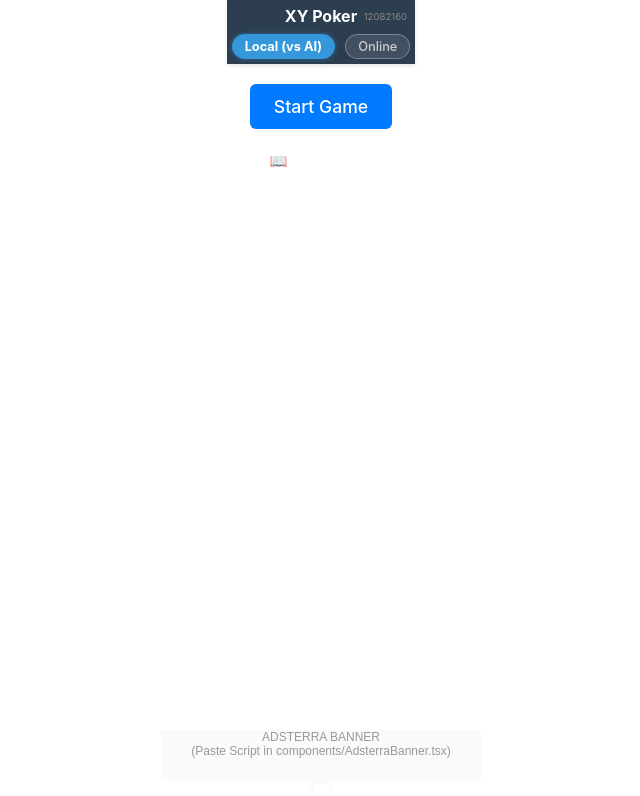
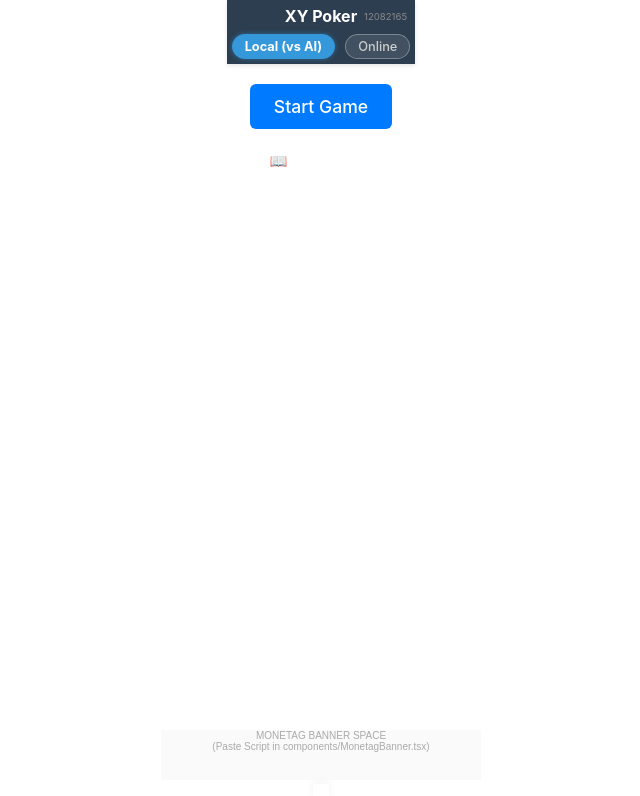
Before and after one commit to sotwat/xy-poker, a React (Vite) app: page / in a window 1280 px wide. Shown: the top 796 px of the page, without its empty margins (319-959 px from the left). Built offline with nearby package versions, Linux system fonts and the light colour scheme; no server answers.

Commit message:
feat: switch to monetag integration (v12082165)

```diff
--- a/src/App.tsx
+++ b/src/App.tsx
@@ -13,7 +13,7 @@ import { DiceRollOverlay } from './components/DiceRollOverlay';
 import { RulesModal } from './components/RulesModal';
 import { TurnTimer } from './components/TurnTimer';
 import { AuthModal } from './components/AuthModal';
-import AdsterraBanner from './components/AdsterraBanner';
+import MonetagBanner from './components/MonetagBanner';
 import { socket, connectSocket } from './logic/online';
 import { supabase } from './supabase';
 import './App.css';
@@ -679,7 +679,7 @@ function App() {
       <header className={`app-header ${(phase === 'playing' || phase === 'scoring') ? 'battle-mode' : ''}`}>
         <div className="header-title-row">
           <h1>XY Poker</h1>
-          {showVersion && <span className="version">12082160</span>}
+          {showVersion && <span className="version">12082165</span>}
         </div>
 
         {/* Auth Button (Top Right) */}
@@ -823,7 +823,7 @@ function App() {
                     {/* Ad Banner for Local Mode Setup */}
                     {mode === 'local' && phase === 'setup' && (
                       <div style={{ position: 'absolute', bottom: '20px', width: '100%', display: 'flex', justifyContent: 'center' }}>
-                        <AdsterraBanner width={320} height={50} />
+                        <MonetagBanner width={320} height={50} />
                       </div>
                     )}
                   </div>
--- a/src/components/AdsterraBanner.tsx
+++ /dev/null
@@ -1,70 +0,0 @@
-import React, { useEffect, useRef } from 'react';
-
-interface AdsterraBannerProps {
-    width?: number;
-    height?: number;
-}
-
-const AdsterraBanner: React.FC<AdsterraBannerProps> = ({ width = 728, height = 90 }) => {
-    const containerRef = useRef<HTMLDivElement>(null);
-
-    useEffect(() => {
-        const container = containerRef.current;
-        if (!container) return;
-
-        // Clear previous
-        container.innerHTML = '';
-
-        // Create an iframe to sandbox the ad script (which might use document.write)
-        const iframe = document.createElement('iframe');
-        iframe.width = `${width}`;
-        iframe.height = `${height}`;
-        iframe.style.border = 'none';
-        iframe.style.overflow = 'hidden';
-        iframe.scrolling = 'no';
-
-        container.appendChild(iframe);
-
-        // Write the ad script into the iframe
-        const doc = iframe.contentWindow?.document;
-        if (doc) {
-            doc.open();
-            doc.write(`
-                <!DOCTYPE html>
-                <html>
-                <head>
-                    <style>body { margin: 0; display: flex; justify-content: center; align-items: center; background: #fafafa; }</style>
-                </head>
-                <body>
-                    <!-- PASTE YOUR ADSTERRA SCRIPT HERE -->
-                    <div style="color: #999; font-family: sans-serif; font-size: 12px; text-align: center;">
-                        ADSTERRA BANNER<br>
-                        (Paste Script in components/AdsterraBanner.tsx)
-                    </div>
-
-                    <!-- Example Script Format: -->
-                    <!--
-                    <script type="text/javascript">
-                        atOptions = {
-                            'key' : 'YOUR_KEY',
-                            'format' : 'iframe',
-                            'height' : ${height},
-                            'width' : ${width},
-                            'params' : {}
-                        };
-                    </script>
-                    <script type="text/javascript" src="//www.highperformanceformat.com/YOUR_KEY/invoke.js"></script>
-                    -->
-                </body>
-                </html>
-            `);
-            doc.close();
-        }
-    }, [width, height]);
-
-    return (
-        <div ref={containerRef} style={{ width: width, height: height, margin: '0 auto' }} />
-    );
-};
-
-export default AdsterraBanner;
--- /dev/null
+++ b/src/components/MonetagBanner.tsx
@@ -0,0 +1,62 @@
+import React, { useEffect, useRef } from 'react';
+
+interface MonetagBannerProps {
+    width?: number; // Optional request, though Monetag is often responsive/overlay
+    height?: number;
+}
+
+const MonetagBanner: React.FC<MonetagBannerProps> = ({ width = 320, height = 50 }) => {
+    const containerRef = useRef<HTMLDivElement>(null);
+
+    useEffect(() => {
+        const container = containerRef.current;
+        if (!container) return;
+
+        // Clear previous
+        container.innerHTML = '';
+
+        // Monetag often uses a global script for Vignette/Interstitial which goes in <head>.
+        // However, for "In-Page Push" or specific banner zones, you might use a script here.
+
+        // IF you are using a standard Banner Zone (if enabled for your account):
+        const iframe = document.createElement('iframe');
+        iframe.width = `${width}`;
+        iframe.height = `${height}`;
+        iframe.style.border = 'none';
+        iframe.style.overflow = 'hidden';
+        iframe.scrolling = 'no';
+
+        container.appendChild(iframe);
+
+        const doc = iframe.contentWindow?.document;
+        if (doc) {
+            doc.open();
+            doc.write(`
+                <!DOCTYPE html>
+                <html>
+                <head>
+                    <style>body { margin: 0; display: flex; justify-content: center; align-items: center; background: #fafafa; font-family: sans-serif; font-size: 10px; color: #aaa; }</style>
+                </head>
+                <body>
+                    <!-- PASTE YOUR MONETAG BANNER/IN-PAGE ZONE SCRIPT HERE -->
+                    <div style="text-align: center;">
+                        MONETAG BANNER SPACE<br>
+                        (Paste Script in components/MonetagBanner.tsx)
+                    </div>
+
+                    <!-- Example:
+                    <script src="https://alwingulla.com/link/to/your/script"></script>
+                    -->
+                </body>
+                </html>
+            `);
+            doc.close();
+        }
+    }, [width, height]);
+
+    return (
+        <div ref={containerRef} style={{ width: width, height: height, margin: '0 auto' }} />
+    );
+};
+
+export default MonetagBanner;
```
Also changed, not shown: src/components/RewardAdButton.tsx (+22 -16 lines), 3 other files (tests, documents, lock files or other folders).
